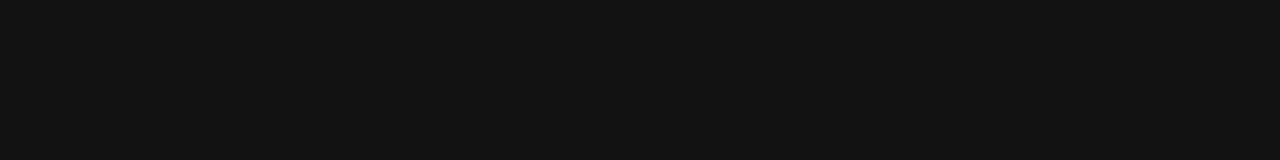
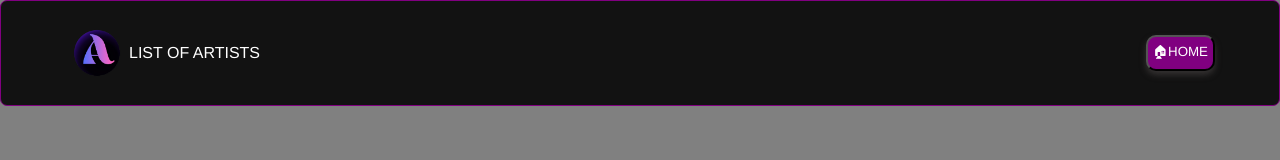
Before and after one commit to solaszzz/exam, a plain HTML site: page list.html in a window 1280 px wide. Drawn offline with Linux system fonts and the light colour scheme; files that its build step writes are made by us from their sources.

Commit message:
Add files via upload

```diff
--- /dev/null
+++ b/css/list.css
@@ -0,0 +1,51 @@
+* {
+    margin: 0;
+    padding: 0;
+    box-sizing: border-box;
+    color: #ffffff;
+    font-family: helvetica;
+}
+
+body{
+    background-color: gray;
+}
+
+.navbar{
+    width: 100%;
+    background-color: #121212;
+    padding: 20px 5%;
+    border-radius: 7px;
+    gap: 10px;
+    border: 1px solid purple;
+    position: fixed;
+    display: flex;
+    justify-content: space-between;
+    align-items: center;
+}
+
+.logo{
+    display: flex;
+    align-items: center;
+    cursor: default;
+}
+
+.logo-image{
+    width: 4rem;
+}
+
+.home-btn{
+    background-color: purple;
+    padding: 5px;
+    border-radius: 10px;
+    box-shadow: 0 4px 6px rgb(52, 49, 49);
+    cursor: pointer;
+    transition: transform 0.3s ease-in-out;
+}
+
+.home-btn:hover{
+    transform: scale(0.9);
+}
+
+.hero{
+    background-color: gray;
+}
--- a/list.html
+++ b/list.html
@@ -5,9 +5,22 @@
     <meta charset="UTF-8">
     <meta name="viewport" content="width=device-width, initial-scale=1.0">
     <title>List Of artists</title>
-    <link rel="stylesheet" href="style.css">
+    <link rel="stylesheet" href="css/list.css">
 </head>
 <body>
+    <nav class="navbar">
+        <div class="logo">
+            <img src="images/a2.png" alt="" class="logo-image">
+            <span class="list">LIST OF ARTISTS</span>
+        </div>
+        <div class="nav-link">
+            <a href="main.html"><button class="home-btn">🏠︎HOME</button></a>
+        </div>
+    </nav>
+    <header class="hero">
+            <div class="artists-image">
 
+            </div>
+    </header>
 </body>
 </html>
```
Also changed, not shown: index.html (indentation only).
